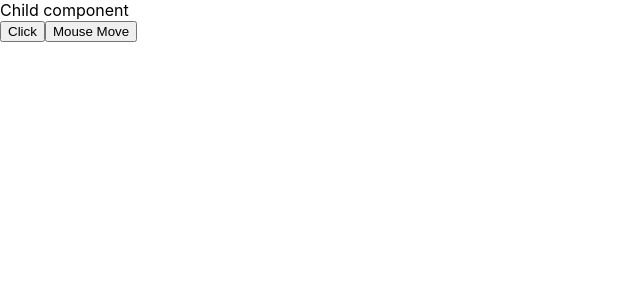
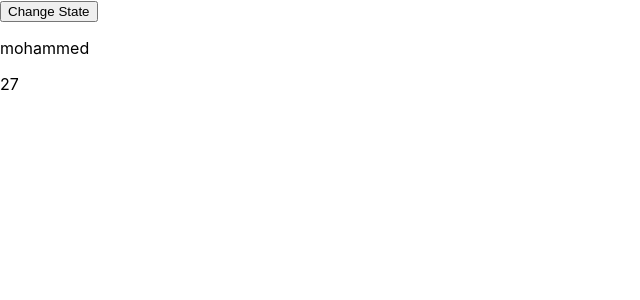
Before and after one commit to Mohammedazzam/react_-Unique_Coderz, a React (Create React App) app: page / in a window 1280 px wide. Shown: the top 300 px of the page, without its empty margins (0-640 px from the left). Built offline with nearby package versions, Linux system fonts and the light colour scheme.

Commit message:
(15 Change State Using setState - state)

```diff
--- a/src/App.js
+++ b/src/App.js
@@ -3,81 +3,29 @@ import React, { Component } from 'react';
 import Child from './Child';
 
 
-// class App extends Component {
 
-//     handelClick(){
-//         console.log("Clicke")
-//     }
-
-//     handelMouse(){
-//         console.log("Mouse Move")
-//     }
-
-//     render() {
-//         return (
-//             <div className = "App" >
-//                 <Child />
-//                 <button onClick={this.handelClick}>Click</button>
-//                 {/* <button onDoubleClick={this.handelClick}>Click</button> */}
-//                 <button onMouseMove={this.handelMouse}>Mouse Move</button>
-//             </div>
-//         );
-//     }
-// }
-
-
-// bind عمل ال
-
-// class App extends Component {
-
-//     state ={
-//         name:"Mohammed"
-//     }
-
-//     handelClick(){
-//         console.log(this.state.name)
-//     }
-
-//     handelMouse(){
-//         console.log("Mouse Move")
-//     }
-
-//     render() {
-//         return (
-//             <div className = "App" >
-//                 <Child />
-//                 <button onClick={this.handelClick.bind(this)}>Click</button>
-//                 {/* <button onDoubleClick={this.handelClick}>Click</button> */}
-//                 <button onMouseMove={this.handelMouse}>Mouse Move</button>
-//             </div>
-//         );
-//     }
-// }
-
-
-
-// Arrow Function حل آخر باستخدام ال
 class App extends Component {
 
-    state ={
-        name:"Mohammed"
+    state = {
+        name :'mohammed',
+        age :27
     }
 
-    handelClick = () => {
-        console.log(this.state.name)
-    }
+    change =() =>{
+        // console.log(this.state)
+        this.setState({
+            name:"Ahmed",
+            age :65
 
-    handelMouse(){
-        console.log("Mouse Move")
+        })
     }
 
     render() {
         return (
             <div className = "App" >
-                <Child />
-                <button onClick={this.handelClick}>Click</button>
-                {/* <button onDoubleClick={this.handelClick}>Click</button> */}
-                <button onMouseMove={this.handelMouse}>Mouse Move</button>
+                <button onClick={this.change}>Change State</button>
+                <p>{this.state.name}</p>
+                <p>{this.state.age}</p>
             </div>
         );
     }
```
